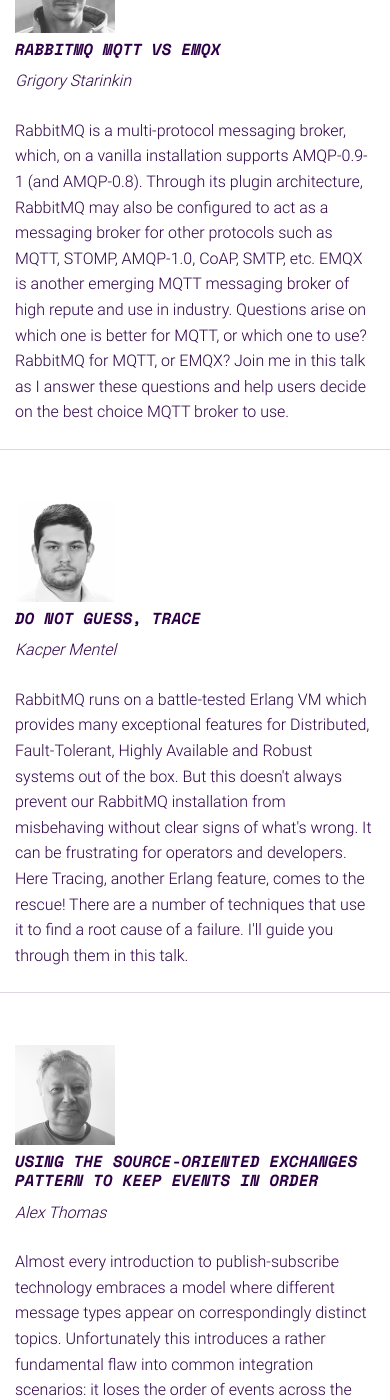
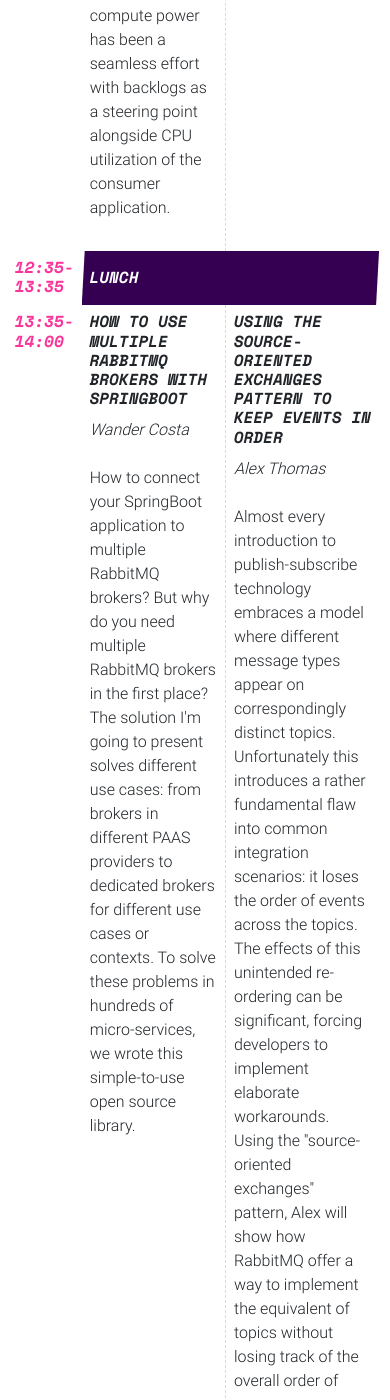
Before and after one commit to isabella232/rabbitmq-summit-1, a Jekyll site: the page built from index.html, in a window 390 px wide and 1400 px high, scrolled down 5979 px. Built offline with Jekyll 4.4.1, drawn with Linux system fonts in a browser that asks for light colours; nearby versions of some CDN libraries; comment, search, counter and statistics services are not loaded; some of the changed text lies outside the part shown.

Commit message:
Schedule update

```diff
--- a/css/starter.scss
+++ b/css/starter.scss
@@ -1183,3 +1183,77 @@ a.pink:hover {
     }
   }
 }
+
+.schedule {
+  display: grid;
+  grid-template-columns: max-content 1fr 1fr;
+  margin-bottom: 5rem;
+
+  &:nth-col(2n) {
+    .two {
+      background-color: pink;
+    }
+  }
+
+  .group-event {
+    grid-column: 2/4;
+  }
+
+  .two, .alone {
+    grid-column: auto/span 1;
+  }
+
+  .group-event {
+    background-color: $purple;
+
+    .text-uppercase {
+      color: $white;
+    }
+  }
+
+  .time {
+    padding: 1rem 1rem 1rem 0;
+    h4 {
+      margin-bottom: 0
+    }
+  }
+
+  .group-event {
+    padding: 1rem 1rem 1rem 1rem;
+    -webkit-clip-path: polygon(1% 0, 100% 0%, 99% 100%, 0% 100%);
+    clip-path: polygon(1% 0, 100% 0%, 99% 100%, 0% 100%);
+
+    h4 {
+      margin-bottom: 0;
+    }
+  }
+
+  .two {
+    padding: 1rem 1rem 1rem 1rem;
+  }
+
+  .alone {
+    padding: 1rem .5rem 1rem 1rem;
+  }
+
+  .column-border {
+    border-right: 1px dashed $gray-200;
+  }
+}
+
+@include media-breakpoint-down(sm) {
+  .schedule {
+    grid-template-columns: min-content 1fr 1fr;
+
+    .alone, .group-event, .time, .two {
+      padding: .5rem;
+    }
+    .group-event {
+      display: grid;
+      align-items: center;
+    }
+    .time {
+      padding-left: 0;
+    }
+  }
+}
--- a/index.html
+++ b/index.html
@@ -141,6 +141,7 @@ footer-logo: /img/logo-pink.png
           <div class="speaker-list">
             {% for speaker in site.data.schedule %}
             {% unless speaker.keynote %}
+            {% if speaker.speaker %}
               <div class="speaker">
                 <div class="speaker__img" style="background-image: url(/img/speakers/{{ speaker.speaker | replace: "ä", "a" | replace: " ", "-" | downcase }}.jpg);"></div>
                 <div class="speaker__text">
@@ -163,6 +164,7 @@ footer-logo: /img/logo-pink.png
                 </div>
               </div>
               {% endif %}
+            {% endif %}
             {% endunless %}
             {% endfor %}
           </div>
@@ -175,63 +177,75 @@ footer-logo: /img/logo-pink.png
       <a name="schedule"></a>
       <div class="row justify-content-center mb-3">
         <div class="col-12">
-          <h3 class="text-uppercase pt-4 pt-lg-6 text-center text-primary mb-5 editable">
-            Abstracts
-          </h3>
-          <!--
+
           <h3 class="text-uppercase pt-4 pt-lg-6 text-center text-primary mb-2 editable">
             Schedule
           </h3>
           <h3 class="text-uppercase text-center text-primary mb-4 mb-lg-5 editable">
             <time datetime="2018-11-12">MONDAY 4 November</time>
           </h3>
-          -->
         </div>
       </div>
+      <div class="schedule">
       {% for activity in site.data.schedule %}
-      <div class="row border-bottom pb-0 pb-lg-3 mb-5 mb-lg-5 justify-content-center">
-        <!--
-        <div class="col-6 col-md-3 order-1">
-          <h4 class="text-primary text-uppercase text-left text-sm-right">
-            <time datetime="2018-11-12T{{ activity.start }}">{{ activity.start }} - {{ activity.etime }}</time>
+        {% case activity.template %}
+          {% when 'group' %}
+            {% if activity.start %}
+              <div class="time">
+                <h4 class="text-primary text-uppercase text-left">
+                  <time datetime="2019-11-04T{{ activity.start }}">{{ activity.start }}{% if activity.etime %}-{{ activity.etime }}{% endif %}</time>
                 </h4>
               </div>
-        -->
-        <div class="col-12 col-md-9 order-3 order-sm-2">
-          <div class="text text-success">
+            {% endif %}
+            <div class="group-event">
+              <h4 class="text-uppercase">{{ activity.title }}</h4>
+            </div>
+          {% when 'alone' %}
+            {% if activity.start %}
+              <div class="time">
+                <h4 class="text-primary text-uppercase text-left">
+                  <time datetime="2019-11-04T{{ activity.start }}">{{ activity.start }}{% if activity.etime %}-{{ activity.etime }}{% endif %}</time>
+                </h4>
+              </div>
+            {% endif %}
+            <div class="alone column-border">
               <h4 class="text-uppercase mb-2">{{ activity.title }}</h4>
-            {% if activity.abstract %}
-            <div class="row">
-              <div class="col-12 col-xl-10 text-sm">
+              {% if activity.speaker %}
                 <p class="mb-lg-4">
                   <em>
-                    {{ activity.speaker }}
-                    {% if activity.co-speaker %}
-                      &amp; {{ activity.co-speaker }}
-                    {% endif %}
+                    {{ activity.speaker }}{% if activity.co-speaker %} &amp; {{ activity.co-speaker }}{% endif %}
                   </em>
                 </p>
+              {% endif %}
+              {% if activity.abstract %}
                 <p>{{ activity.abstract }}</p>
-                {% if activity.topic1 %}
-                <ol>
-                  <li>{{ activity.topic1 }}</li>
-                  {% if activity.topic2 %}<li>{{ activity.topic2 }}</li>{% endif %}
-                  {% if activity.topic3 %}<li>{{ activity.topic3 }}</li>{% endif %}
-                </ol>
               {% endif %}
             </div>
+            <div class="two">&nbsp;</div>
+          {% when 'two' %}
+            {% if activity.start %}
+                <div class="time">
+                  <h4 class="text-primary text-uppercase text-left">
+                    <time datetime="2019-11-04T{{ activity.start }}">{{ activity.start }}{% if activity.etime %}-{{ activity.etime }}{% endif %}</time>
+                  </h4>
                 </div>
               {% endif %}
-          </div>
-        </div>
-        <div class="col-12 col-md-2 order-2 order-sm-3 mb-2">
-          <img src="/img/speakers/{{ activity.speaker | replace: "ä", "a" | replace: " ", "-" | downcase }}.jpg" alt="{{ activity.speaker }}" class="speaker-profile mr-1 mt-1" />
-          {% if activity.co-speaker %}
-            <img src="/img/speakers/{{ activity.co-speaker | replace: "ä", "a" | replace: " ", "-" | downcase }}.jpg" alt="{{ activity.co-speaker }}" class="speaker-profile mr-1 mt-1" />
+              <div class="two{% if activity.start %} column-border{% endif %}">
+                <h4 class="text-uppercase mb-2">{{ activity.title }}</h4>
+                {% if activity.speaker %}
+                <p class="mb-lg-4">
+                  <em>
+                    {{ activity.speaker }}{% if activity.co-speaker %} &amp; {{ activity.co-speaker }}{% endif %}
+                  </em>
+                </p>
+              {% endif %}
+                {% if activity.abstract %}
+                  <p>{{ activity.abstract }}</p>
                 {% endif %}
               </div>
+        {% endcase %}
+      {% endfor %}
       </div>
-      {% endfor %}
     </div>
   </section>
   <section class="event-section skew-img-section pt-3 pt-lg-7 pt-xl-9 pb-0 bg-light">
```
Also changed, not shown: _data/schedule.yml (+199 -164 lines). Lines whose indentation alone changed are shown as unchanged.
